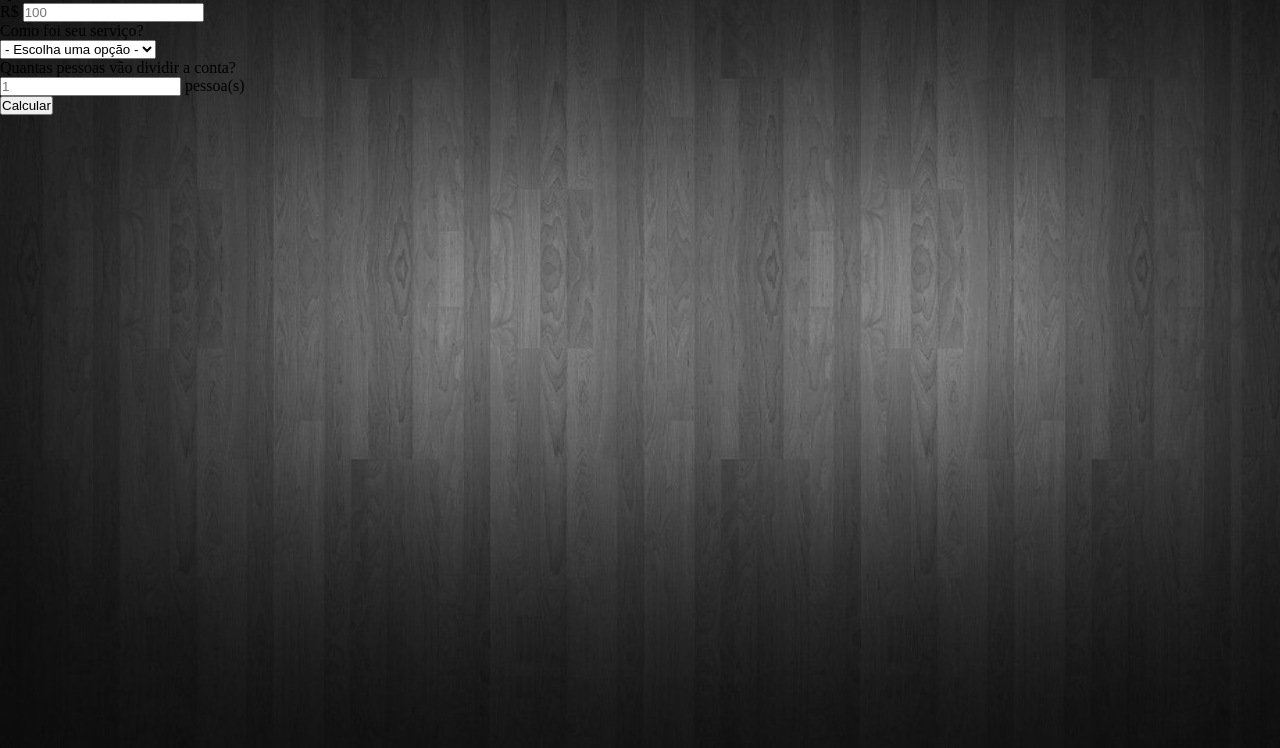
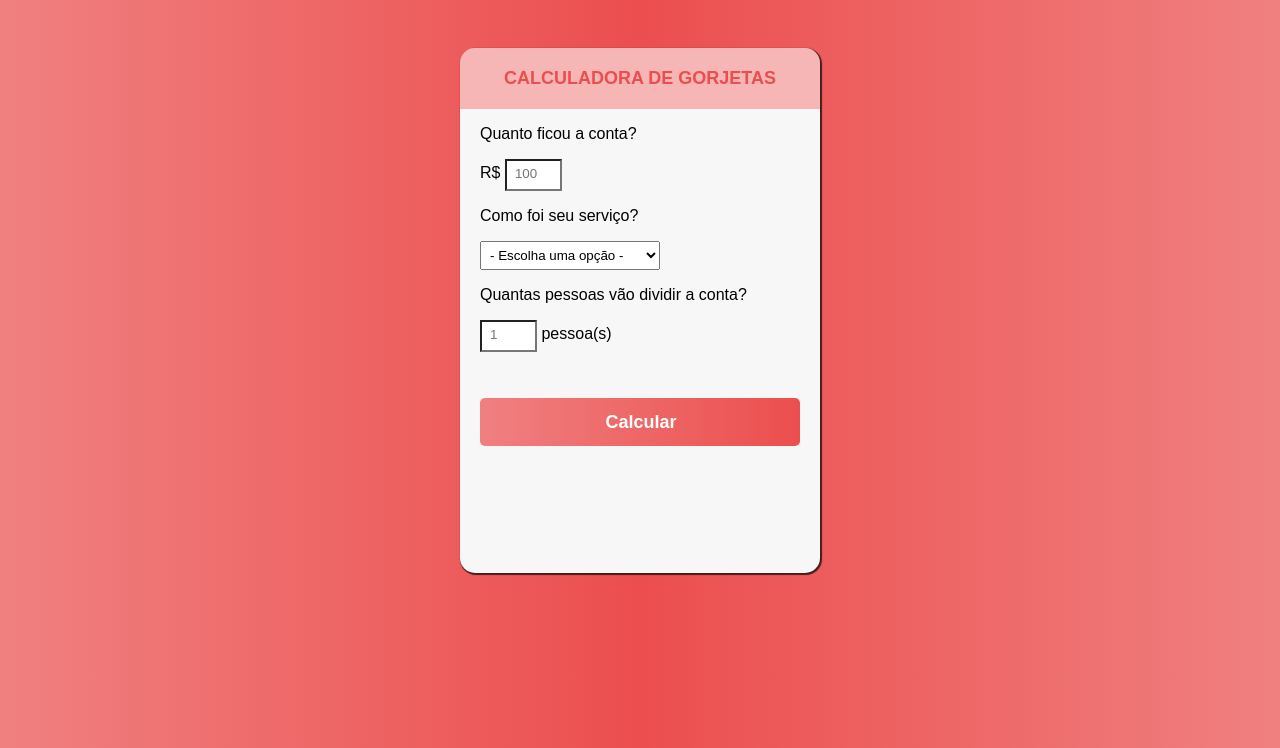
Before and after one commit to SanchesVitor/CalcTip, a plain HTML site: page index.html in a window 1280 px wide. Shown: the part 52-800 px from the top of the page. Drawn offline with Linux system fonts and the light colour scheme.

Commit message:
Create new CSS

```diff
--- a/index.html
+++ b/index.html
@@ -13,22 +13,24 @@
   </style>
 </head>
 <body>
+
+    <div id="container">
       <div>
-      <h1>Calculadora de gorjetas</h1>
+        <h1 class="title">Calculadora de gorjetas</h1>
       </div>
       <div>
-      <form>
+        <form class="tipsForm">
           <label for="bill">
             <p>Quanto ficou a conta?</p>
           </label>
           <p>
-          R$ <input type="number" placeholder="100" name="bill" id="bill" min="1">
+            R$ <input type="number" placeholder="100" name="bill" id="bill" class="formInput">
           </p>
           <label for="serviceQual">
             <p>Como foi seu serviço?</p>
           </label>
           <p>
-          <select name="serviceQual" id="serviceQual">
+            <select name="serviceQual" id="serviceQual" class="formSelect">
               <option disabled selected value="0"> - Escolha uma opção - </option>
               <option value="0.3">30% - Ótimo</option>
               <option value="0.2">20% - Bom</option>
@@ -41,10 +43,12 @@
             <p>Quantas pessoas vão dividir a conta?</p>
           </label>
           <p>
-          <input type="number" placeholder="1" name="people" id="people"> pessoa(s)
+            <input type="number" placeholder="1" name="people" id="people" class="formInput"> pessoa(s)
           </p>
-        <button type="submit">Calcular</button>
+          <button type="submit" class="formSubmit">Calcular</button>
         </form>
+      </div>
+    </div>
 
 </body>
 </html>
--- /dev/null
+++ b/styles/reset.css
@@ -0,0 +1,7 @@
+:root {
+  --primary-color: lightcoral;
+  --secondary-color: dimgrey;
+  --tertiary-color: gainsboro;
+  --white: white;
+  --submit-color: linear-gradient(90deg, lightcoral, #ec4e4e, lightcoral);
+}
--- a/styles/style.css
+++ b/styles/style.css
@@ -1,14 +1,73 @@
+@charset "UTF-8";
 
+@import url(/styles/reset.css);
 
-* {
-  margin: 0;
-  padding: 0;
-  box-sizing: border-box;
+body {
+  background: var(--submit-color);
+  font-size: 1em;
+  font-family: Arial, Helvetica, sans-serif;
 }
 
-body {
-  width: 100vw;
-  height: 100vh;
-  background: url(/img/fundo1.jpg) no-repeat;
-  background-size: cover;
+#container {
+  height: 525px;
+  width: 360px;
+  margin: 100px auto;
+  background: #f7f7f7;
+  box-shadow: 1px 1px 1px 1px rgba(0, 0, 0, 0.699);
+  border-radius: 15px;
 }
+
+.title {
+  background: rgba(243, 89, 89, 0.411);
+  color: #ec4e4e;
+  padding: 20px;
+  text-transform: uppercase;
+  font-size: 18px;
+  font-weight: bolder;
+  border-top-left-radius: 15px;
+  border-top-right-radius: 15px;
+  text-align: center;
+}
+.tipsForm {
+  padding-left: 20px;
+  padding-right: 20px;
+}
+
+.formInput {
+  background: white;
+  width: 40px;
+  padding: 5px 5px 8px 8px;
+}
+
+.formInput:focus, .formSelect:focus {
+  border: 2px solid var(--primary-color);
+  outline: none;
+  background-color: rgba(211, 211, 211, 0.226);
+}
+
+.formSelect {
+  width: 180px;
+  padding: 5px;
+}
+
+.formSubmit {
+  height: 48px;
+  width: 100%;
+  padding-left: 8px;
+  outline: none;
+  position: relative;
+  background: var(--submit-color);
+  background-size: 200%;
+  margin: 30px auto;
+  color: var(--white);
+  font-size: 18px;
+  font-weight: bold;
+  border: unset;
+  border-radius: 5px;
+  cursor: pointer;
+  transition: .5s ease-in-out;
+}
+
+.formSubmit:hover {
+  background-position: right;
+}
```
Lines whose indentation alone changed are shown as unchanged.
